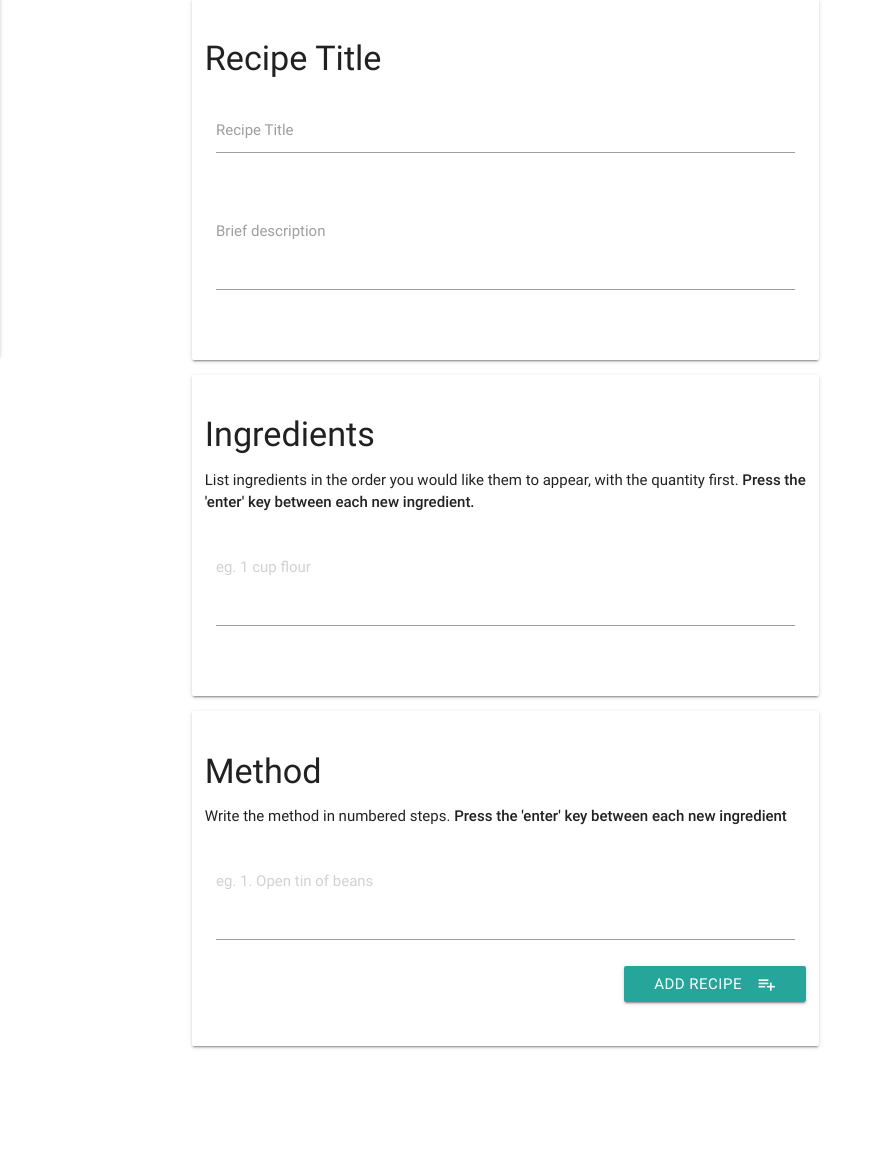
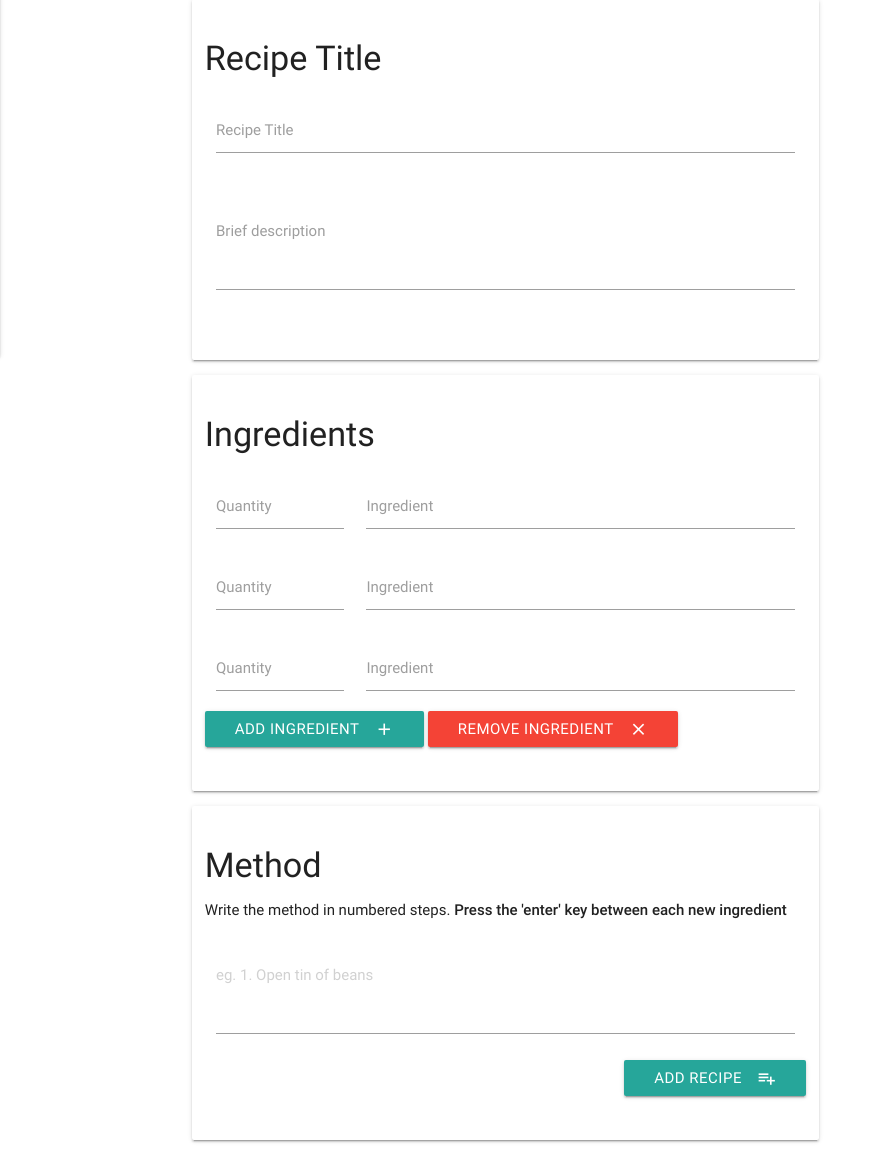
Before and after one commit to LWilsonDev/recipe-book, a Flask app: page /addrecipe in a window 1280 px wide. Shown: the part 504-1659 px from the top of the page, without its empty margins (0-883 px from the left). Before the commit the page ends 1553 px from the top, so only its background shows below. Run offline with Flask 2, Linux system fonts and the light colour scheme; the visitor is signed in with stand-in values (Sample User, id 1); some libraries are stand-ins or nearby versions; some web fonts are replaced.

Commit message:
add ingredient logic improved

```diff
--- a/app.py
+++ b/app.py
@@ -57,28 +57,17 @@ def addrecipe():
 
     if 'username' in session:
         if request.method == 'POST':
+            ingredient_list = []
+            for quantity, ingredient in zip(request.form.getlist('quantity'),
+                                          request.form.getlist('ingredient')):
+                result = (quantity, ingredient)
+                ingredient_list.append(result)
+               # print(quantity, ingredient)
+                #ingredient_list.append(quantity, ingredient)
+
+            print(ingredient_list)
             recipes = mongo.db.recipes
-
-           #ingredient_list = request.form['ingredients'].splitlines()
-           #
-           #
-           #method_list = []
-           #method = request.form['method'].splitlines()
-           #method_list.append(method)
-           #
-
-            recipes.insert_one(request.form.to_dict())
-            #recipes.insert({"title": request.form['title'],
-            #                "category": request.form['category'],
-            #                "author": session['username'],
-            #                "description": request.form['description'],
-            #
-            #
-            #                "method": method_list,
-            #                #"likes": "0",
-            #                "vegetarian": request.form['vegetarian']
-            #})
-
+            #recipes.insert_one(request.form.to_dict())
             return render_template('index.html')
 
         return render_template("addrecipe.html")
--- a/templates/addrecipe.html
+++ b/templates/addrecipe.html
@@ -49,14 +49,44 @@
 
 <div class='container card-panel'>
     <div class="row">
-        <h4 class='form-header'>Ingredients</h4>
-        <p>List ingredients in the order you would like them to appear, with the quantity first. <strong>Press the 'enter' key between each new ingredient.</strong></p>
+        <div class="ingredient-wrapper">
+            <h4>Ingredients</h4>
+            <div class="input-field col s3">
+                <input id="quantity" name="quantity" type="text">
+                <label for="quantity">Quantity</label>
+            </div>
+            <div class="input-field col s9">
+                <input id="ingredient" name="ingredient" type="text">
+                <label for="ingredient">Ingredient</label>
+            </div>
+            <div class="input-field col s3">
+                <input id="quantity" name="quantity" type="text">
+                <label for="quantity">Quantity</label>
+            </div>
+            <div class="input-field col s9">
+                <input id="ingredient" name="ingredient" type="text">
+                <label for="ingredient">Ingredient</label>
+            </div>
+            <div class="input-field col s3">
+                <input id="quantity" name="quantity" type="text">
+                <label for="quantity">Quantity</label>
+            </div>
+            <div class="input-field col s9">
+                <input id="ingredient" name="ingredient" type="text">
+                <label for="ingredient">Ingredient</label>
+            </div>
 
-        <div class="input-field col s12">
-            <textarea name="ingredients" class="materialize-textarea" placeholder="eg. 1 cup flour"></textarea>
+
 
         </div>
+        <button type="button" class="btn waves-effect waves-light" id="addIngredient">Add Ingredient
+                <i class="material-icons right">add</i>
+             </button>
+             <button type="button" class="btn waves-effect waves-light red" id="removeIngredient">Remove Ingredient
+                <i class="material-icons right">clear</i>
+             </button>
     </div>
+
 </div>
 <div class='container card-panel'>
     <div class="row">
--- a/templates/base.html
+++ b/templates/base.html
@@ -40,6 +40,13 @@
             $('select').material_select();
             $(".button-collapse").sideNav();
 
+            var newFormField = '<div class="input-field col s3"><input id="quantity" name="quantity" type="text"><label for="quantity">Quantity</label></div><div class="input-field col s9"><input id="ingredient" type="text"><label for="ingredient">Ingredient</label></div>';
+            $('#addIngredient').click(function() {
+                $('.ingredient-wrapper').append(newFormField);
+            });
+            $('.ingredient-wrapper').on('click', '#removeIngredient', function(){
+                $(this).parent('div').remove(); //Remove new form field
+            });
         });
     </script>
 </body>
```
Also changed, not shown: README.md.
